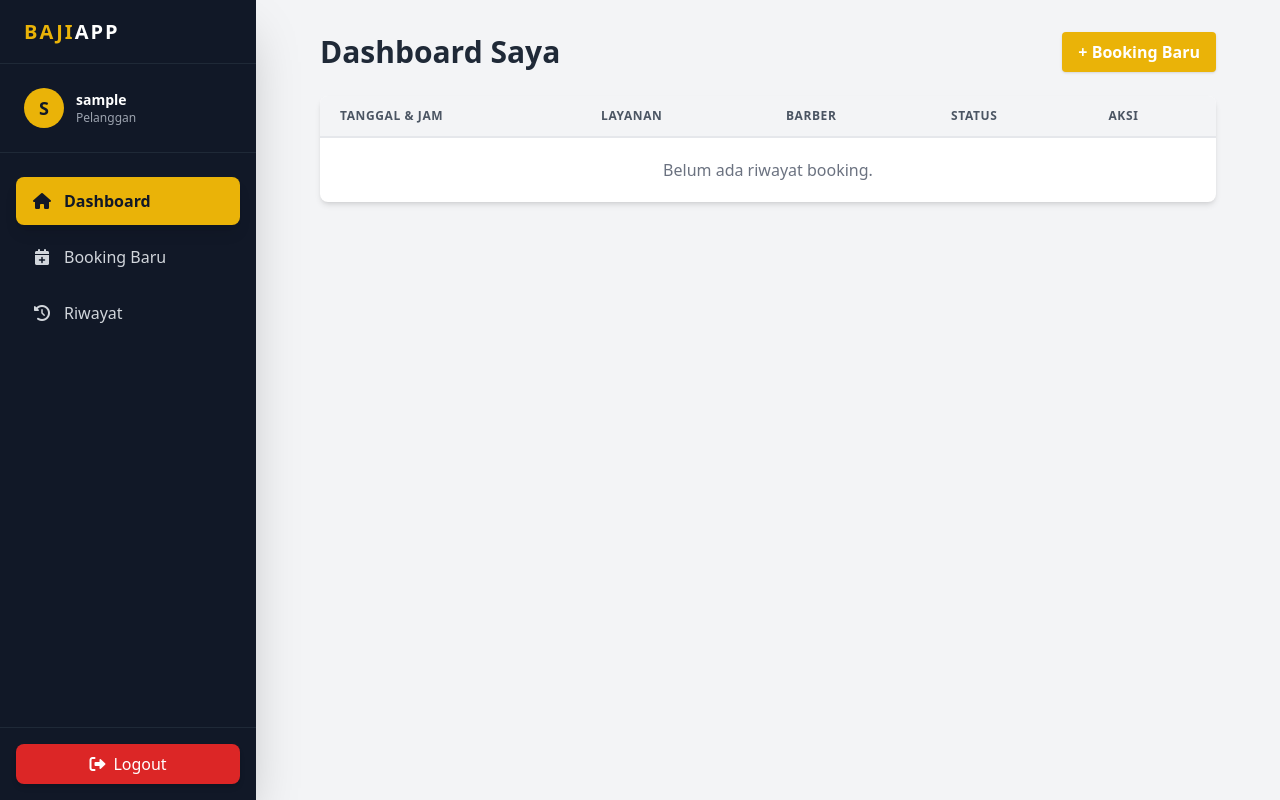
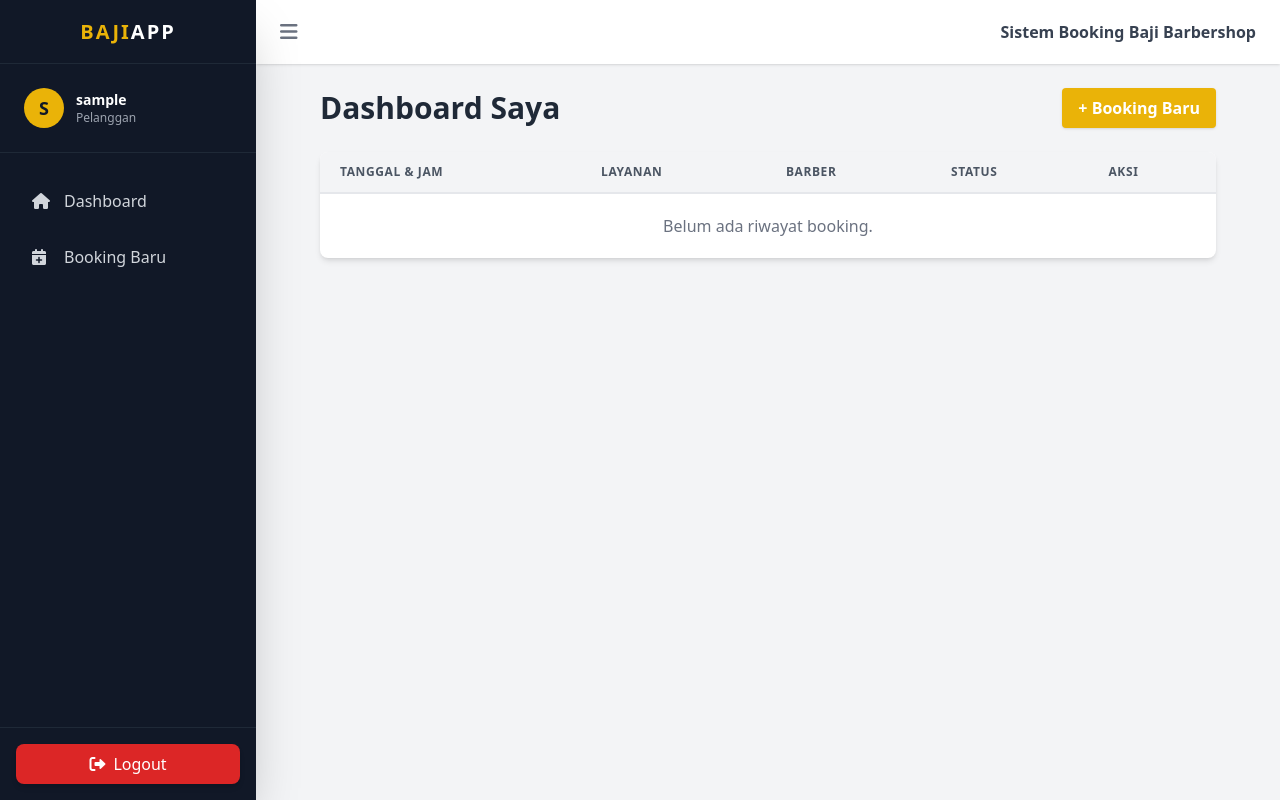
Before and after one commit to bajiff/baji-barbershop, a Flask app: page /dashboard in a window 1280 px wide. Run offline with Flask 3, Linux system fonts and the light colour scheme; the visitor is signed in with stand-in values (Sample User, id 1); data that the repository does not hold is empty; some libraries are stand-ins or nearby versions.

Commit message:
Perubahan di bagian seed.py dan models.py dan bagian booking jadwal baru dan sekarang lanjut perbaiki buttonnya ngga ada di bagian booking/new

```diff
--- a/app/routes.py
+++ b/app/routes.py
@@ -39,23 +39,36 @@ def register():
 # --- LOGIN ---
 @main.route("/login", methods=['GET', 'POST'])
 def login():
+    # 1. Jika user sudah login, lempar langsung ke Dashboard
     if current_user.is_authenticated:
-        return redirect(url_for('main.index'))
+        return redirect(url_for('main.dashboard'))
 
     form = LoginForm()
+
+    # 2. Logika saat tombol Submit ditekan (POST)
     if form.validate_on_submit():
         user = User.query.filter_by(email=form.email.data).first()
 
         # Cek user ada DAN password cocok
         if user and user.check_password(form.password.data):
             login_user(user, remember=form.remember.data)
+
+            # --- PERBAIKAN DISINI ---
+            # Kita ambil 'next' page dari URL (jika ada)
             next_page = request.args.get('next')
-            return redirect(next_page) if next_page else redirect(url_for('main.index'))
+
+            # Jika ada next_page, ke sana. Jika tidak, ke Dashboard.
+            if next_page:
+                return redirect(next_page)
+            else:
+                return redirect(url_for('main.dashboard'))
+
         else:
             flash('Login gagal. Cek email dan password.', 'danger')
 
-    # Jika tidak ada next_page, lempar ke dashboard
-    return redirect(next_page) if next_page else redirect(url_for('main.dashboard'))
+    # 3. Logika saat baru buka halaman (GET) atau Gagal Login
+    # Return ini HARUS di paling bawah, di luar if validate_on_submit
+    return render_template('auth/login.html', title='Login', form=form)
 
 # --- LOGOUT ---
 @main.route("/logout")
@@ -77,26 +90,29 @@ def dashboard():
 def new_booking():
     form = BookingForm()
 
-    # Isi Pilihan Dropdown secara Dinamis dari Database
-    # Format: (value, label) -> (id, nama + harga)
-    form.service_id.choices = [(s.id, f"{s.name} - Rp {s.price:,.0f}") for s in Service.query.all()]
+    # Isi Pilihan Checkbox
+    form.service_ids.choices = [(s.id, f"{s.name} (Rp {s.price:,.0f})") for s in Service.query.all()]
     form.barber_id.choices = [(b.id, b.name) for b in Barber.query.filter_by(is_active=True).all()]
 
     if form.validate_on_submit():
+        # Ambil list layanan berdasarkan ID yang dicentang
+        selected_services = Service.query.filter(Service.id.in_(form.service_ids.data)).all()
+
         booking = Booking(
             user_id=current_user.id,
-            service_id=form.service_id.data,
             barber_id=form.barber_id.data,
-            booking_date=form.booking_date.data, # Perbaikan: nama kolom di DB 'booking_time' tipe DateTime
-            # Kita perlu menggabungkan Date dan Time menjadi satu DateTime object
             booking_time=datetime.combine(form.booking_date.data, form.booking_time.data),
             notes=form.notes.data,
             status='pending',
             payment_status='unpaid'
         )
+
+        # Masukkan layanan-layanan ke dalam booking
+        booking.services = selected_services # SQLAlchemy otomatis isi tabel perantara
+
         db.session.add(booking)
         db.session.commit()
-        flash('Booking berhasil dibuat! Menunggu pembayaran.', 'success')
+        flash('Booking berhasil! Menunggu pembayaran.', 'success')
         return redirect(url_for('main.dashboard'))
 
     return render_template('booking/create.html', title='Booking Baru', form=form)
--- a/app/templates/base_dashboard.html
+++ b/app/templates/base_dashboard.html
@@ -8,77 +8,65 @@
     <script defer src="https://cdn.jsdelivr.net/npm/alpinejs@3.x.x/dist/cdn.min.js"></script>
     <link rel="stylesheet" href="https://cdnjs.cloudflare.com/ajax/libs/font-awesome/6.0.0/css/all.min.css">
 </head>
-<body class="bg-gray-100 font-sans antialiased" x-data="{ sidebarOpen: false }">
+<body class="bg-gray-100 font-sans antialiased" x-data="{ sidebarOpen: true }">
 
     <div class="flex h-screen overflow-hidden">
 
-        <div x-show="sidebarOpen" @click="sidebarOpen = false" x-transition:enter="transition-opacity ease-linear duration-300" x-transition:enter-start="opacity-0" x-transition:enter-end="opacity-100" x-transition:leave="transition-opacity ease-linear duration-300" x-transition:leave-start="opacity-100" x-transition:leave-end="opacity-0" class="fixed inset-0 bg-black bg-opacity-50 z-20 lg:hidden"></div>
+        <aside
+            :class="sidebarOpen ? 'translate-x-0 w-64' : '-translate-x-full w-0 lg:w-0'"
+            class="fixed inset-y-0 left-0 z-30 bg-gray-900 text-white transition-all duration-300 ease-in-out lg:static shadow-2xl flex flex-col overflow-hidden whitespace-nowrap">
 
-        <aside :class="sidebarOpen ? 'translate-x-0' : '-translate-x-full'" class="fixed inset-y-0 left-0 z-30 w-64 bg-gray-900 text-white transition-transform duration-300 ease-in-out lg:translate-x-0 lg:static lg:inset-0 shadow-2xl flex flex-col">
-
-            <div class="h-16 flex items-center justify-between px-6 bg-gray-900 border-b border-gray-800">
+            <div class="h-16 flex items-center justify-center border-b border-gray-800 px-6">
                 <span class="text-xl font-bold text-yellow-500 tracking-widest">BAJI<span class="text-white">APP</span></span>
-                <button @click="sidebarOpen = false" class="text-gray-400 hover:text-white lg:hidden">
-                    <i class="fas fa-times text-xl"></i>
-                </button>
             </div>
 
             <div class="p-6 border-b border-gray-800 flex items-center gap-3">
-                <div class="w-10 h-10 rounded-full bg-yellow-500 flex items-center justify-center text-gray-900 font-bold text-lg">
+                <div class="w-10 h-10 rounded-full bg-yellow-500 flex items-center justify-center text-gray-900 font-bold text-lg min-w-[2.5rem]">
                     {{ current_user.username[0] | upper }}
                 </div>
-                <div class="overflow-hidden">
-                    <p class="text-sm font-semibold truncate">{{ current_user.username }}</p>
+                <div class="overflow-hidden transition-opacity duration-300" :class="sidebarOpen ? 'opacity-100' : 'opacity-0'">
+                    <p class="text-sm font-semibold">{{ current_user.username }}</p>
                     <p class="text-xs text-gray-400">Pelanggan</p>
                 </div>
             </div>
 
             <nav class="flex-1 px-4 py-6 space-y-2 overflow-y-auto">
-                <a href="{{ url_for('main.dashboard') }}"
-                   class="flex items-center px-4 py-3 rounded-lg transition-colors {{ 'bg-yellow-500 text-gray-900 font-bold shadow-lg' if request.endpoint == 'main.dashboard' else 'text-gray-300 hover:bg-gray-800 hover:text-white' }}">
-                    <i class="fas fa-home w-5 text-center"></i>
+                <a href="{{ url_for('main.dashboard') }}" class="flex items-center px-4 py-3 rounded-lg text-gray-300 hover:bg-gray-800 hover:text-white transition-colors">
+                    <i class="fas fa-home w-5"></i>
                     <span class="ml-3">Dashboard</span>
                 </a>
-
-                <a href="{{ url_for('main.new_booking') }}"
-                   class="flex items-center px-4 py-3 rounded-lg transition-colors {{ 'bg-yellow-500 text-gray-900 font-bold shadow-lg' if request.endpoint == 'main.new_booking' else 'text-gray-300 hover:bg-gray-800 hover:text-white' }}">
-                    <i class="fas fa-calendar-plus w-5 text-center"></i>
+                <a href="{{ url_for('main.new_booking') }}" class="flex items-center px-4 py-3 rounded-lg text-gray-300 hover:bg-gray-800 hover:text-white transition-colors">
+                    <i class="fas fa-calendar-plus w-5"></i>
                     <span class="ml-3">Booking Baru</span>
-                </a>
-
-                <a href="#" class="flex items-center px-4 py-3 rounded-lg text-gray-300 hover:bg-gray-800 hover:text-white transition-colors">
-                    <i class="fas fa-history w-5 text-center"></i>
-                    <span class="ml-3">Riwayat</span>
                 </a>
             </nav>
 
             <div class="p-4 border-t border-gray-800">
                 <a href="{{ url_for('main.logout') }}" class="flex items-center justify-center w-full px-4 py-2 bg-red-600 hover:bg-red-700 text-white rounded-lg transition shadow-md">
-                    <i class="fas fa-sign-out-alt mr-2"></i> Logout
+                    <i class="fas fa-sign-out-alt mr-2"></i> <span x-show="sidebarOpen">Logout</span>
                 </a>
             </div>
         </aside>
 
-        <div class="flex-1 flex flex-col overflow-hidden">
+        <div class="flex-1 flex flex-col h-screen overflow-hidden">
 
-            <header class="flex items-center justify-between px-6 py-4 bg-white border-b lg:hidden">
-                <button @click="sidebarOpen = true" class="text-gray-500 focus:outline-none">
-                    <i class="fas fa-bars text-2xl"></i>
+            <header class="h-16 bg-white shadow flex items-center justify-between px-6 z-10">
+                <button @click="sidebarOpen = !sidebarOpen" class="text-gray-500 focus:outline-none hover:text-gray-700">
+                    <i class="fas fa-bars text-xl"></i>
                 </button>
-                <span class="text-lg font-bold text-gray-800">Baji Barbershop</span>
-                <div class="w-6"></div> </header>
 
-            <main class="flex-1 overflow-x-hidden overflow-y-auto bg-gray-100 p-4 md:p-8">
+                <span class="font-semibold text-gray-700">Sistem Booking Baji Barbershop</span>
+            </header>
+
+            <main class="flex-1 overflow-x-hidden overflow-y-auto bg-gray-100 p-6">
                 {% with messages = get_flashed_messages(with_categories=true) %}
                     {% if messages %}
-                        <div class="mb-6 space-y-2">
-                            {% for category, message in messages %}
-                                <div class="p-4 rounded-lg shadow flex justify-between items-center {{ 'bg-green-500 text-white' if category == 'success' else 'bg-red-500 text-white' }}">
-                                    <span>{{ message }}</span>
-                                    <button onclick="this.parentElement.remove()" class="font-bold ml-4">&times;</button>
-                                </div>
-                            {% endfor %}
-                        </div>
+                        {% for category, message in messages %}
+                            <div class="mb-4 p-4 rounded-lg shadow text-white flex justify-between {{ 'bg-green-500' if category == 'success' else 'bg-red-500' }}">
+                                {{ message }}
+                                <span onclick="this.parentElement.remove()" class="cursor-pointer font-bold">x</span>
+                            </div>
+                        {% endfor %}
                     {% endif %}
                 {% endwith %}
 
```
Also changed, not shown: app/forms.py (+16 -0 lines), app/models.py (+18 -28 lines), app/templates/auth/login.html (+16 -4 lines), app/templates/booking/create.html (+17 -18 lines), seed.py (+41 -36 lines).
